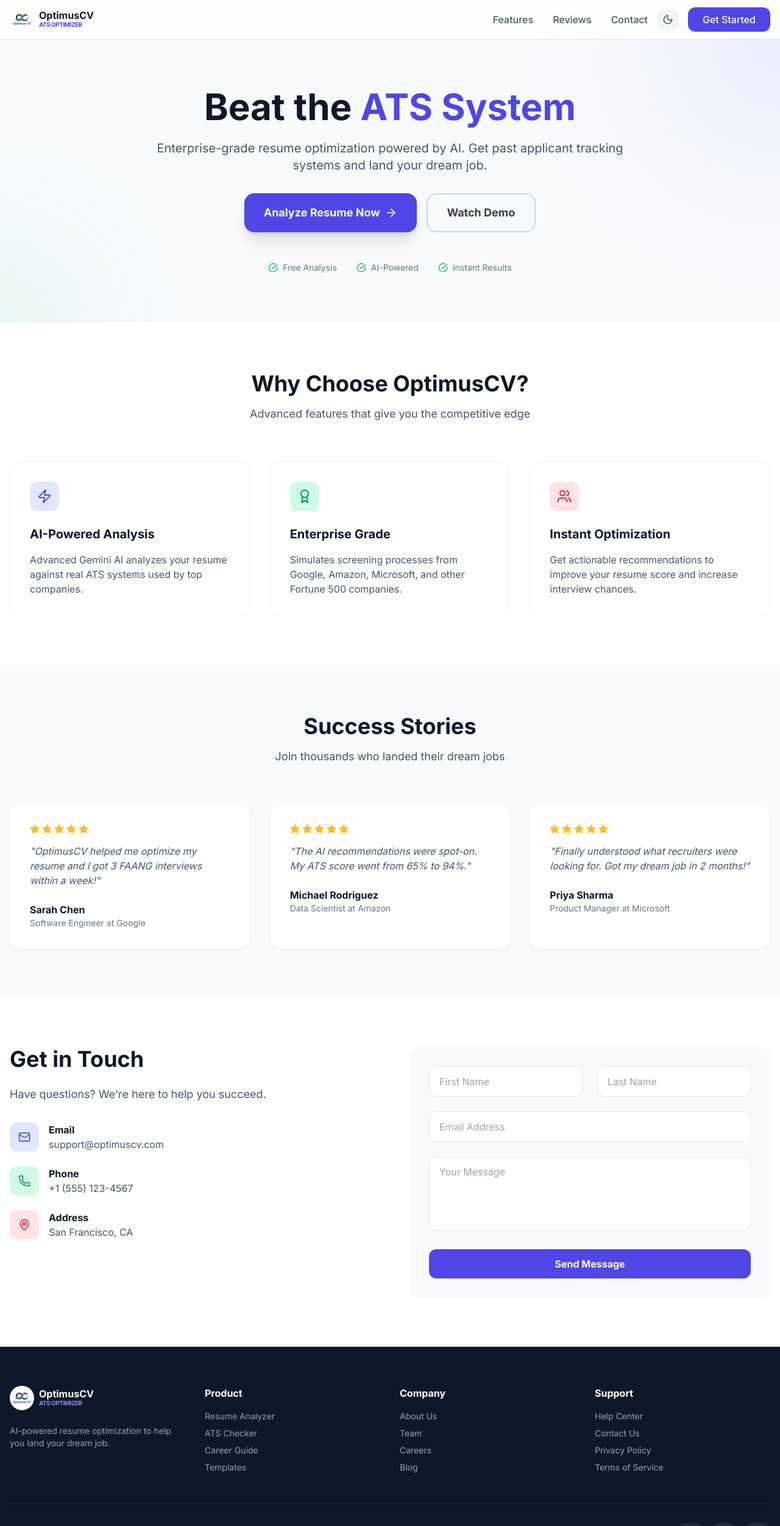
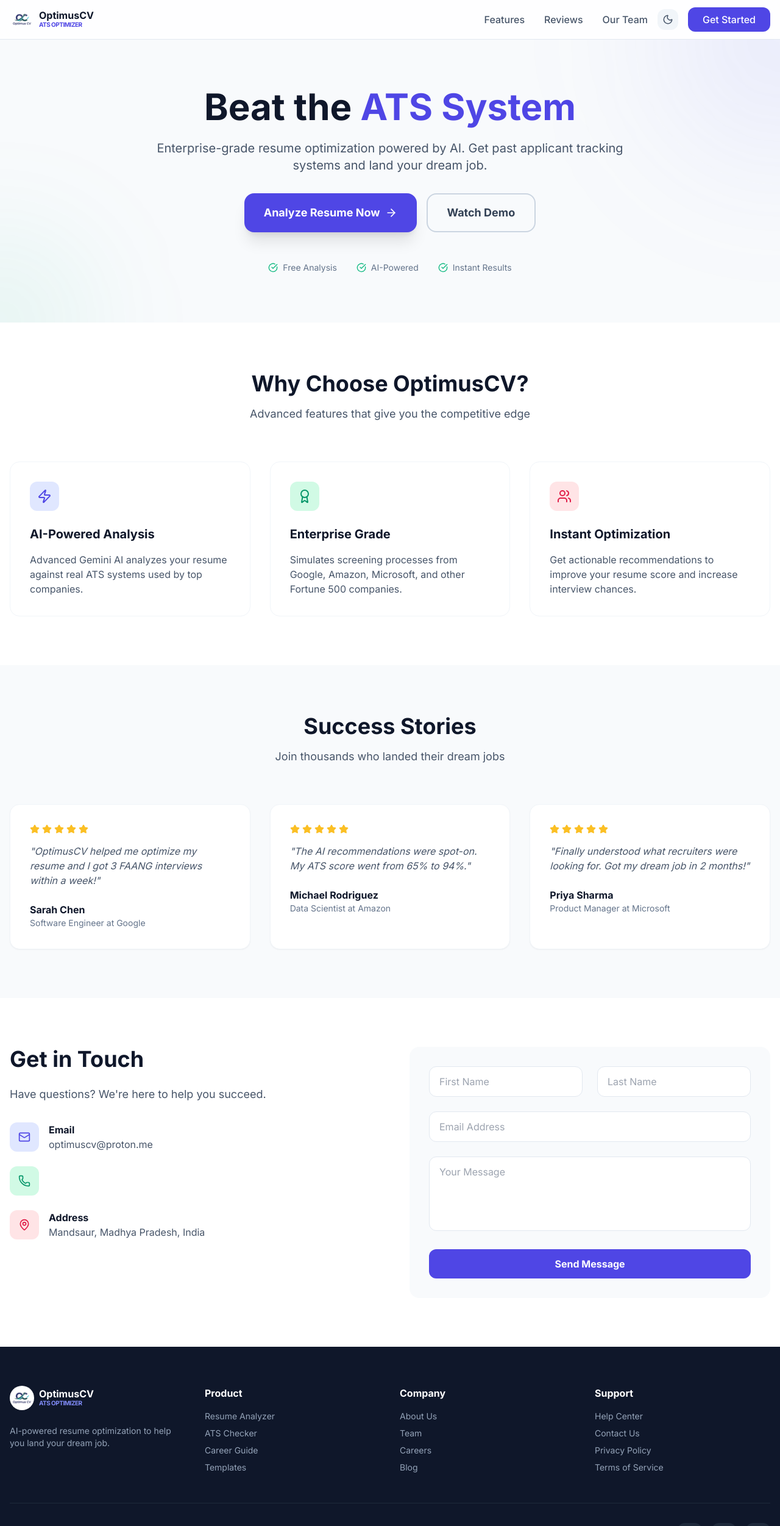
Before and after one commit to himanshujoshi0310/ATS_checker, a React (Vite) app: page / in a window 1280 px wide. Shown: the top 2503 px of the page at 61% size. Built offline with nearby package versions, Linux system fonts and the light colour scheme.

Commit message:
Update LandingPage.tsx

```diff
--- a/components/LandingPage.tsx
+++ b/components/LandingPage.tsx
@@ -50,9 +50,9 @@ const LandingPage: React.FC<LandingPageProps> = ({ onGetStarted }) => {
               <a href="#testimonials" className={`font-medium transition-colors ${
                 isDark ? 'text-slate-300 hover:text-indigo-400' : 'text-slate-600 hover:text-indigo-600'
               }`}>Reviews</a>
-              <a href="#contact" className={`font-medium transition-colors ${
+              <a href="/team" className={`font-medium transition-colors ${
                 isDark ? 'text-slate-300 hover:text-indigo-400' : 'text-slate-600 hover:text-indigo-600'
-              }`}>Contact</a>
+              }`}>Our Team</a>
             </div>
             <button
               onClick={() => setIsDark(!isDark)}
@@ -91,9 +91,9 @@ const LandingPage: React.FC<LandingPageProps> = ({ onGetStarted }) => {
               <a href="#testimonials" className={`block font-medium transition-colors ${
                 isDark ? 'text-slate-300 hover:text-indigo-400' : 'text-slate-600 hover:text-indigo-600'
               }`} onClick={() => setMobileMenuOpen(false)}>Reviews</a>
-              <a href="#contact" className={`block font-medium transition-colors ${
+              <a href="/team" className={`block font-medium transition-colors ${
                 isDark ? 'text-slate-300 hover:text-indigo-400' : 'text-slate-600 hover:text-indigo-600'
-              }`} onClick={() => setMobileMenuOpen(false)}>Contact</a>
+              }`} onClick={() => setMobileMenuOpen(false)}>Our Team</a>
               <button
                 onClick={() => { onGetStarted(); setMobileMenuOpen(false); }}
                 className="w-full px-6 py-2 bg-indigo-600 text-white rounded-xl font-medium hover:bg-indigo-700 transition-all"
@@ -256,7 +256,7 @@ const LandingPage: React.FC<LandingPageProps> = ({ onGetStarted }) => {
                   </div>
                   <div>
                     <p className={`font-bold transition-colors ${isDark ? 'text-white' : 'text-slate-900'}`}>Email</p>
-                    <p className={`transition-colors ${isDark ? 'text-slate-300' : 'text-slate-600'}`}>support@optimuscv.com</p>
+                    <p className={`transition-colors ${isDark ? 'text-slate-300' : 'text-slate-600'}`}>optimuscv@proton.me</p>
                   </div>
                 </div>
                 <div className="flex items-center gap-4">
@@ -264,8 +264,8 @@ const LandingPage: React.FC<LandingPageProps> = ({ onGetStarted }) => {
                     <Phone className="text-emerald-600" size={20} />
                   </div>
                   <div>
-                    <p className={`font-bold transition-colors ${isDark ? 'text-white' : 'text-slate-900'}`}>Phone</p>
-                    <p className={`transition-colors ${isDark ? 'text-slate-300' : 'text-slate-600'}`}>+1 (555) 123-4567</p>
+                    {/* <p className={`font-bold transition-colors ${isDark ? 'text-white' : 'text-slate-900'}`}>Phone</p>
+                    <p className={`transition-colors ${isDark ? 'text-slate-300' : 'text-slate-600'}`}>+1 (555) 123-4567</p> */}
                   </div>
                 </div>
                 <div className="flex items-center gap-4">
@@ -274,7 +274,7 @@ const LandingPage: React.FC<LandingPageProps> = ({ onGetStarted }) => {
                   </div>
                   <div>
                     <p className={`font-bold transition-colors ${isDark ? 'text-white' : 'text-slate-900'}`}>Address</p>
-                    <p className={`transition-colors ${isDark ? 'text-slate-300' : 'text-slate-600'}`}>San Francisco, CA</p>
+                    <p className={`transition-colors ${isDark ? 'text-slate-300' : 'text-slate-600'}`}>Mandsaur, Madhya Pradesh, India</p>
                   </div>
                 </div>
               </div>
@@ -361,17 +361,17 @@ const LandingPage: React.FC<LandingPageProps> = ({ onGetStarted }) => {
             <div>
               <h4 className="font-bold text-white mb-4">Company</h4>
               <ul className="space-y-2 text-sm text-slate-400">
-                <li><a href="#" className="hover:text-white transition-colors">About Us</a></li>
+                <li><a href="/team" className="hover:text-white transition-colors">About Us</a></li>
                 <li><a href="/team" className="hover:text-white transition-colors">Team</a></li>
-                <li><a href="#" className="hover:text-white transition-colors">Careers</a></li>
-                <li><a href="#" className="hover:text-white transition-colors">Blog</a></li>
+                <li><a href="/team" className="hover:text-white transition-colors">Careers</a></li>
+                <li><a href="https://optimuscv.github.io" className="hover:text-white transition-colors">Blog</a></li>
               </ul>
             </div>
             <div>
               <h4 className="font-bold text-white mb-4">Support</h4>
               <ul className="space-y-2 text-sm text-slate-400">
                 <li><a href="#" className="hover:text-white transition-colors">Help Center</a></li>
-                <li><a href="#contact" className="hover:text-white transition-colors">Contact Us</a></li>
+                <li><a href="/team" className="hover:text-white transition-colors">Contact Us</a></li>
                 <li><a href="#" className="hover:text-white transition-colors">Privacy Policy</a></li>
                 <li><a href="#" className="hover:text-white transition-colors">Terms of Service</a></li>
               </ul>
@@ -380,13 +380,13 @@ const LandingPage: React.FC<LandingPageProps> = ({ onGetStarted }) => {
           <div className="border-t border-slate-800 pt-8 flex flex-col md:flex-row justify-between items-center">
             <p className="text-slate-400 text-sm">© 2026 3Dumb Developers. All rights reserved.</p>
             <div className="flex items-center gap-4 mt-4 md:mt-0">
-              <a href="#" className="w-10 h-10 bg-slate-800 rounded-xl flex items-center justify-center hover:bg-slate-700 transition-colors">
+              <a href="https://github.com/optimuscv" className="w-10 h-10 bg-slate-800 rounded-xl flex items-center justify-center hover:bg-slate-700 transition-colors">
                 <Github size={18} />
               </a>
-              <a href="#" className="w-10 h-10 bg-slate-800 rounded-xl flex items-center justify-center hover:bg-slate-700 transition-colors">
+              <a href="https://in.linkedin.com/company/optimuscv" className="w-10 h-10 bg-slate-800 rounded-xl flex items-center justify-center hover:bg-slate-700 transition-colors">
                 <Linkedin size={18} />
               </a>
-              <a href="#" className="w-10 h-10 bg-slate-800 rounded-xl flex items-center justify-center hover:bg-slate-700 transition-colors">
+              <a href="https://x.com/optimuscv" className="w-10 h-10 bg-slate-800 rounded-xl flex items-center justify-center hover:bg-slate-700 transition-colors">
                 <Twitter size={18} />
               </a>
             </div>
```
